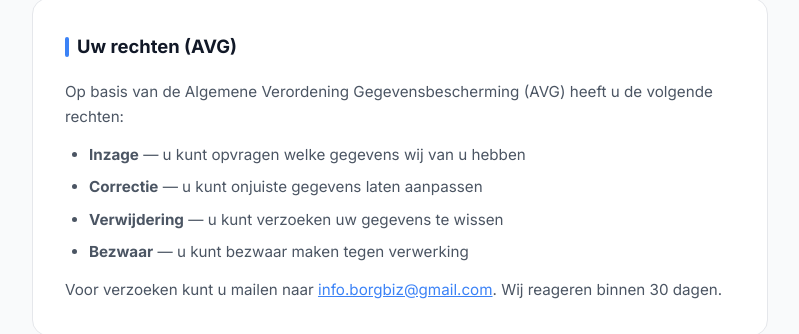
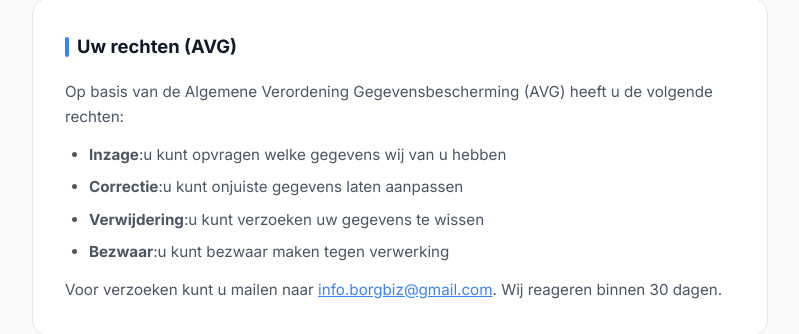
Before and after one commit to infoborgbiz-online/borg-biz-website, a website: page privacy.html in a window 1280 px wide. Shown: the part 1424-1758 px from the top of the page, without its empty margins (240-1039 px from the left). Drawn offline with Linux system fonts and the light colour scheme.

Commit message:
Fix em dashes in privacy page titles and content
Co-Authored-By: Claude Sonnet 4.6 <noreply@anthropic.com>

```diff
--- a/privacy.html
+++ b/privacy.html
@@ -5,7 +5,7 @@
     <meta name="viewport" content="width=device-width, initial-scale=1.0">
     <meta http-equiv="X-Content-Type-Options" content="nosniff">
     <meta http-equiv="X-Frame-Options" content="SAMEORIGIN">
-    <title>Privacyverklaring & Cookiebeleid — Borg Biz</title>
+    <title>Privacyverklaring & Cookiebeleid | Borg Biz</title>
     <link rel="icon" type="image/x-icon" href="favicon.ico">
     <link rel="icon" type="image/png" href="favicon.png">
     <link rel="apple-touch-icon" href="favicon.png">
@@ -178,10 +178,10 @@
                 <h2>Uw rechten (AVG)</h2>
                 <p>Op basis van de Algemene Verordening Gegevensbescherming (AVG) heeft u de volgende rechten:</p>
                 <ul>
-                    <li><strong>Inzage</strong> — u kunt opvragen welke gegevens wij van u hebben</li>
-                    <li><strong>Correctie</strong> — u kunt onjuiste gegevens laten aanpassen</li>
-                    <li><strong>Verwijdering</strong> — u kunt verzoeken uw gegevens te wissen</li>
-                    <li><strong>Bezwaar</strong> — u kunt bezwaar maken tegen verwerking</li>
+                    <li><strong>Inzage</strong>:u kunt opvragen welke gegevens wij van u hebben</li>
+                    <li><strong>Correctie</strong>:u kunt onjuiste gegevens laten aanpassen</li>
+                    <li><strong>Verwijdering</strong>:u kunt verzoeken uw gegevens te wissen</li>
+                    <li><strong>Bezwaar</strong>:u kunt bezwaar maken tegen verwerking</li>
                 </ul>
                 <p>Voor verzoeken kunt u mailen naar <a href="mailto:info.borgbiz@gmail.com">info.borgbiz@gmail.com</a>. Wij reageren binnen 30 dagen.</p>
             </div>
@@ -210,7 +210,7 @@
                 <h2>Welke cookies gebruiken wij?</h2>
                 <p><strong>Noodzakelijke cookies</strong> (altijd actief)</p>
                 <ul>
-                    <li><code>bbCookieConsent</code> — onthoudt uw cookievoorkeur. Bewaard in uw browser (localStorage), nooit verstuurd naar externe servers.</li>
+                    <li><code>bbCookieConsent</code>:onthoudt uw cookievoorkeur. Bewaard in uw browser (localStorage), nooit verstuurd naar externe servers.</li>
                 </ul>
                 <p style="margin-top:1rem;"><strong>Analytische cookies</strong> (alleen met toestemming)</p>
                 <ul>
```
